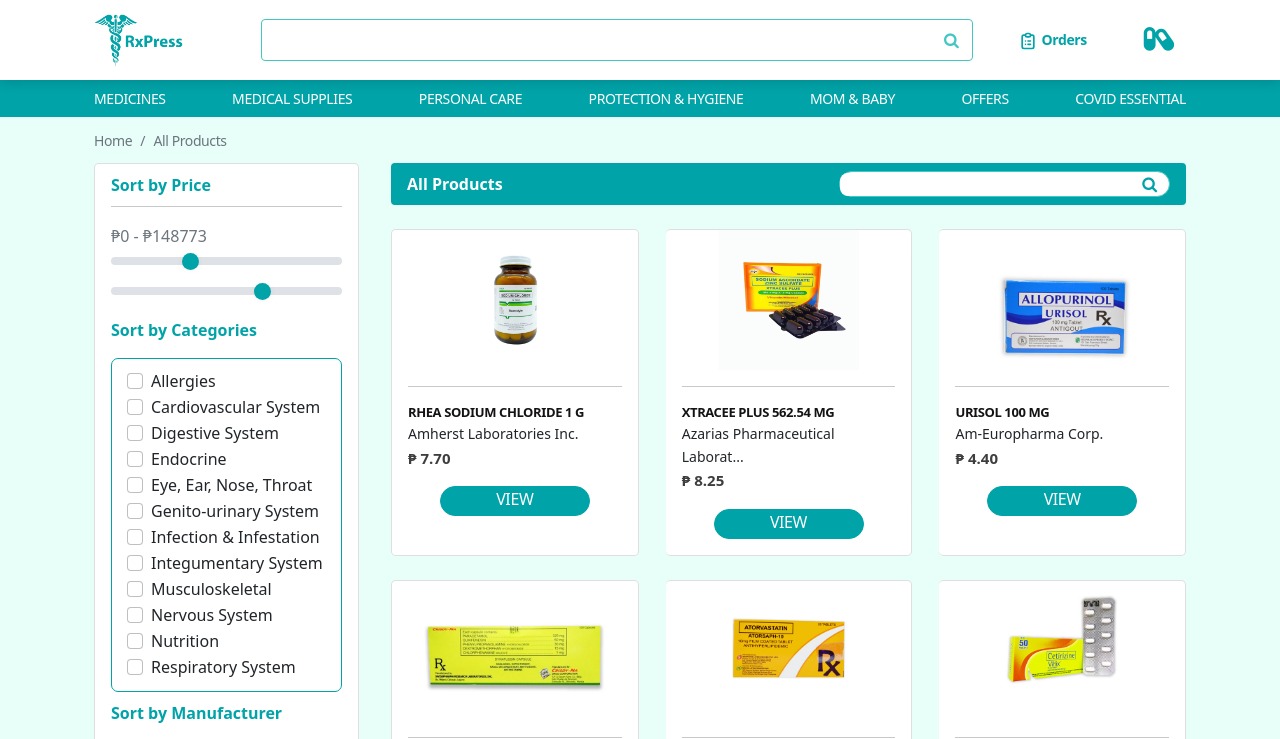
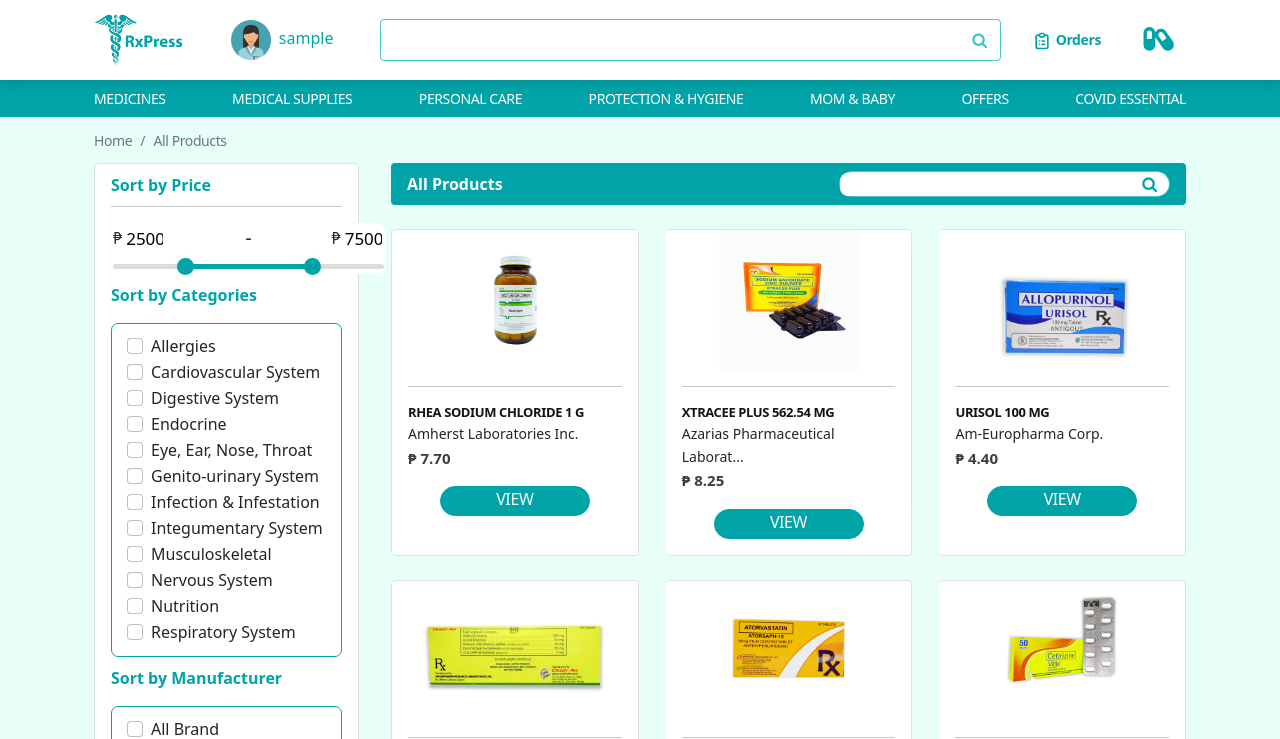
Before and after one commit to polekstulod/rxpress-web, a PHP site: page /admin-products.php in a window 1280 px wide. Shown: the top 739 px of the page. Run offline with PHP 8.4, Linux system fonts and the light colour scheme; the visitor is signed in with stand-in values (Sample User, id 1); some libraries are stand-ins or nearby versions.

Commit message:
added slider

```diff
--- a/admin-products.php
+++ b/admin-products.php
@@ -22,8 +22,21 @@
     <section class="bg-theme">
         <div>
             <nav class="navbar navbar-light navbar-expand-lg navigation-clean-search">
-                <div class="container d-flex justify-content-between"><a class="navbar-brand" href="#"><img class="img-fluid" src="assets/img/RxPress%20Header.png" width="90" height="90"></a>
-                    <div class="col-8">
+                <div class="container d-flex justify-content-between"><a class="navbar-brand" href="#"><img class="img-fluid" src="assets/img/Rxpress%20Header.png" width="90" height="90"></a>
+                <div class="dropdown">
+                        <span>
+                        <img class="img-fluid" src="assets/img/avatar.png" width="40" height="40" class="rounded-circle">
+                            <span class="d-sm-inline d-none text-color ms-1">
+                                <?php
+                                    echo $_SESSION['username'];
+                                ?>
+                            </span>
+                        </span>
+                        <div class="dropdown-content">
+                            <a href="logout.php">Log out</a>
+                        </div>
+                    </div>
+                    <div class="col-7">
                         <form class="me-auto search-form" target="_self">
                             <div class="d-flex align-items-center search-bar border"><input class="form-control search-field" type="search" id="search-field" name="search"><label class="form-label d-flex mb-0" for="search-field"><button class="btn btn-primary" type="button"><i class="fa fa-search search-icon"></i></button></label></div>
                         </form>
@@ -121,8 +134,24 @@
                         <div class="card-body">
                             <h6 class="card-subtitle mt-2 sort-color">Sort by Price</h6>
                             <hr class="mt-2">
-                            <p class="card-text text-muted mb-0">₱0 - ₱148773</p>
-                            <div class="range-slider"><input class="form-range" type="range" value="5" min="0" max="15" step="0.5"><input class="form-range" type="range" value="10" min="0" max="15" step="0.5"></div>
+                            <div class="wrapper">
+                                <div class="price-input">
+                                    <div class="field">
+                                        <span class="d-flex align-items-center me-5 justify-content-start">₱<input type="number" class="input-min border-0" value="2500"></span>
+                                    </div>
+                                    <div class="separator mb-2">-</div>
+                                    <div class="field">
+                                        <span class="d-flex align-items-center ms-5 justify-content-end">₱<input type="number" class="input-max border-0" value="7500"></span>
+                                    </div>
+                                </div>
+                                <div class="slider">
+                                    <div class="progress"></div>
+                                </div>
+                                <div class="range-input">
+                                    <input type="range" class="range-min" min="0" max="10000" value="2500" step="100">
+                                    <input type="range" class="range-max" min="0" max="10000" value="7500" step="100">
+                                </div>
+                            </div>
                             <h6 class="card-subtitle mt-2 sort-color">Sort by Categories</h6>
                             <div class="filter-border">
                                 <div class="form-check"><input class="form-check-input" type="checkbox" id="formCheck-1"><label class="form-check-label" for="formCheck1">Allergies</label></div>
@@ -318,7 +347,7 @@
         </div>
     </section>
     <script src="assets/bootstrap/js/bootstrap.min.js"></script>
-    <script src="assets/js/daterange.js"></script>
+    <script src="assets/js/range.js"></script>
     <script src="https://cdn.jsdelivr.net/gh/alumuko/vanilla-datetimerange-picker@latest/dist/vanilla-datetimerange-picker.js"></script>
     <script src="https://cdn.jsdelivr.net/momentjs/latest/moment.min.js"></script>
     <script src="https://cdn.jsdelivr.net/npm/bootstrap@5.1.3/dist/js/bootstrap.bundle.min.js"></script>
```
